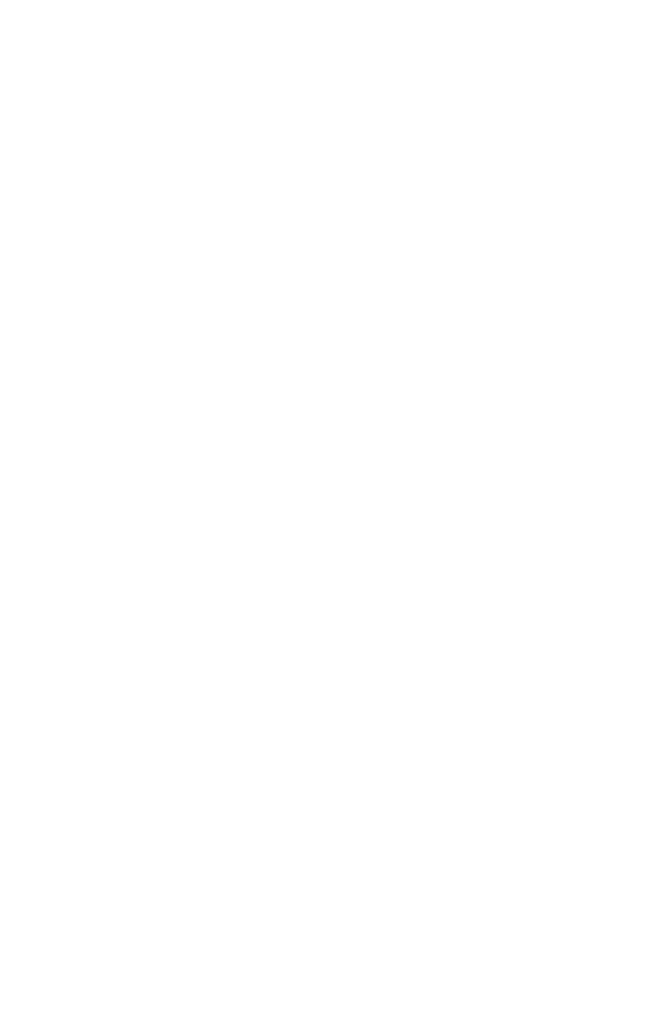
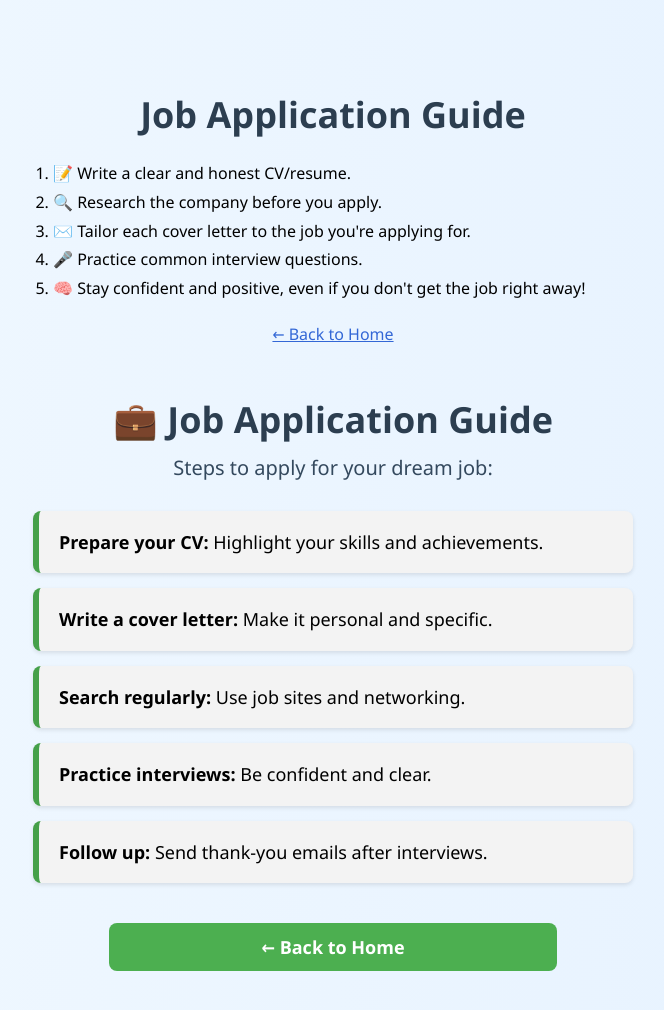
Before and after one commit to Maxwell578/max-study-app, a plain HTML site: page job-guide.html in a window 1280 px wide. Shown: the whole page, without its empty margins (307-971 px from the left). Before the commit the page ends 800 px from the top, so only its background shows below. Drawn offline with Linux system fonts and the light colour scheme.

Commit message:
Phase 3: Styled study and job guide pages

```diff
--- a/job-guide.html
+++ b/job-guide.html
@@ -0,0 +1,44 @@
+<!DOCTYPE html>
+<html lang="en">
+<head>
+  <meta charset="UTF-8" />
+  <meta name="viewport" content="width=device-width, initial-scale=1.0"/>
+  <title>Job Application Guide</title>
+  <link rel="stylesheet" href="style.css" />
+</head>
+<body>
+  <h1>Job Application Guide</h1>
+  <ol>
+    <li>📝 Write a clear and honest CV/resume.</li>
+    <li>🔍 Research the company before you apply.</li>
+    <li>✉️ Tailor each cover letter to the job you're applying for.</li>
+    <li>🎤 Practice common interview questions.</li>
+    <li>🧠 Stay confident and positive, even if you don't get the job right away!</li>
+  </ol>
+  <a href="index.html">← Back to Home</a>
+</body>
+</html>
+<!DOCTYPE html>
+<html lang="en">
+<head>
+  <meta charset="UTF-8" />
+  <meta name="viewport" content="width=device-width, initial-scale=1.0"/>
+  <title>Job Application Guide</title>
+  <link rel="stylesheet" href="style.css" />
+</head>
+<body>
+  <h1>💼 Job Application Guide</h1>
+  <p>Steps to apply for your dream job:</p>
+
+  <ol class="tips-list">
+    <li><strong>Prepare your CV:</strong> Highlight your skills and achievements.</li>
+    <li><strong>Write a cover letter:</strong> Make it personal and specific.</li>
+    <li><strong>Search regularly:</strong> Use job sites and networking.</li>
+    <li><strong>Practice interviews:</strong> Be confident and clear.</li>
+    <li><strong>Follow up:</strong> Send thank-you emails after interviews.</li>
+  </ol>
+
+  <a href="index.html" class="button">← Back to Home</a>
+</body>
+
+</html>
--- a/style.css
+++ b/style.css
@@ -364,3 +364,20 @@ a.button:hover {
 body {
   animation: fadeIn 1s ease-in-out;
 }
+
+.tips-list {
+  max-width: 600px;
+  margin: 30px auto;
+  padding: 0;
+  list-style-type: none;
+}
+
+.tips-list li {
+  background-color: #f3f3f3;
+  border-left: 6px solid #45a049;
+  padding: 15px 20px;
+  margin-bottom: 15px;
+  font-size: 18px;
+  border-radius: 8px;
+  box-shadow: 0 2px 4px rgba(0,0,0,0.1);
+}
```
Also changed, not shown: study-tips.html (+12 -8 lines).
